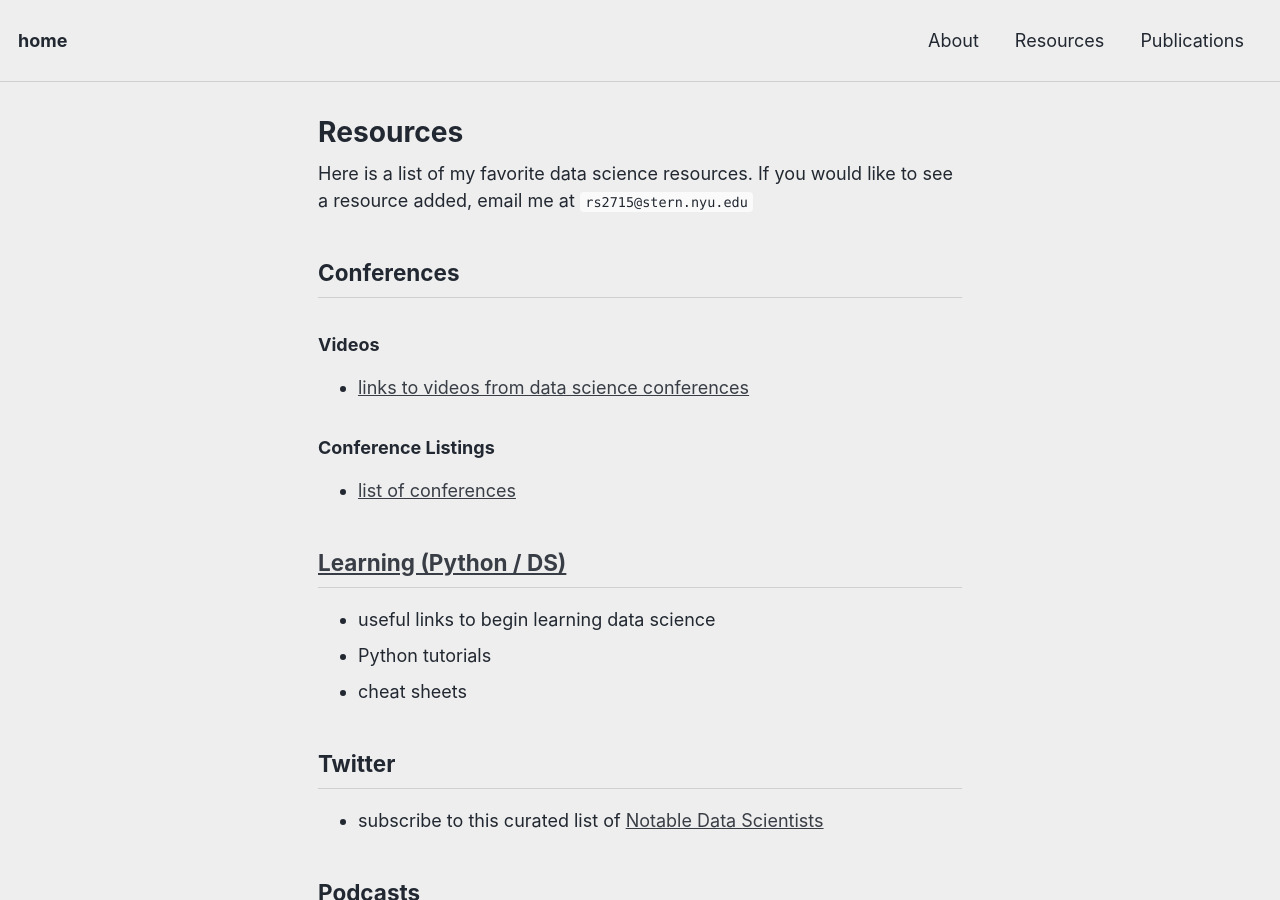
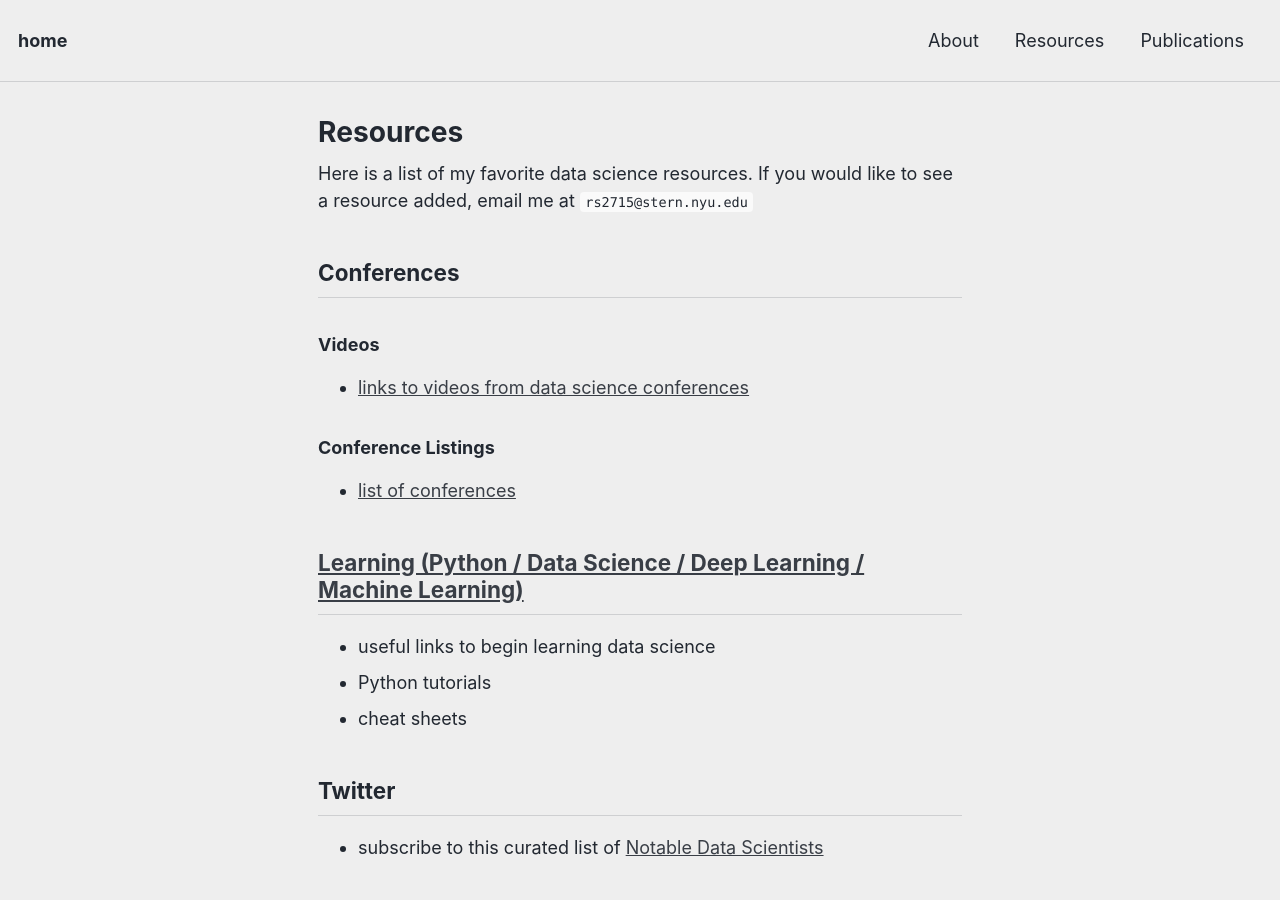
Before and after one commit to reshamas/reshamas.github.io, a Jekyll site: the page built from resources/index.md, in a window 1280 px wide and 900 px high. Built offline with Jekyll 4.4.1, drawn with Linux system fonts in a browser that asks for light colours.

Commit message:
Update index.md

```diff
--- a/resources/index.md
+++ b/resources/index.md
@@ -14,7 +14,7 @@ Here is a list of my favorite data science resources.  If you would like to see
 ### Conference Listings
 - [list of conferences](https://github.com/WiMLDS/conferences)
 
-## [Learning (Python / DS)](ds_learning.md)
+## [Learning (Python / Data Science / Deep Learning / Machine Learning)](learning.md)
 * useful links to begin learning data science
 * Python tutorials
 * cheat sheets
```
